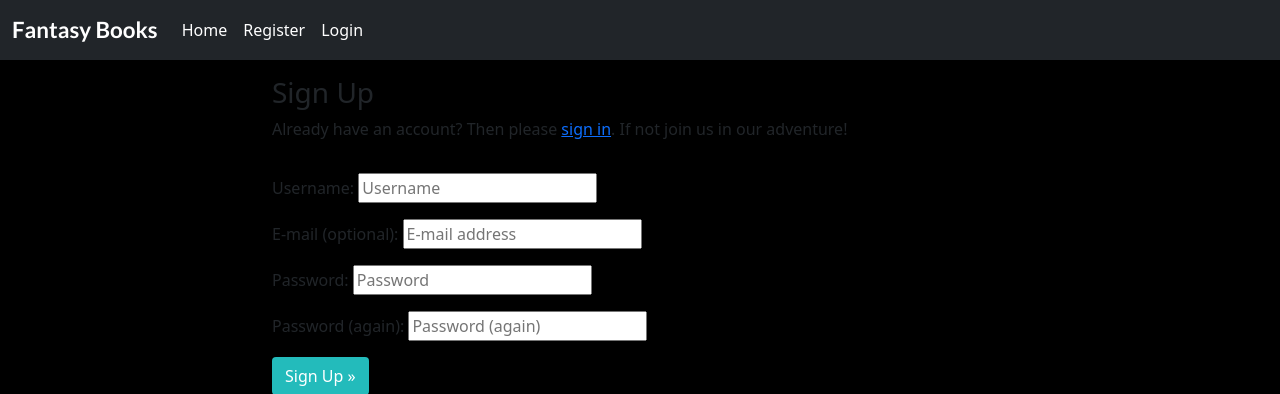
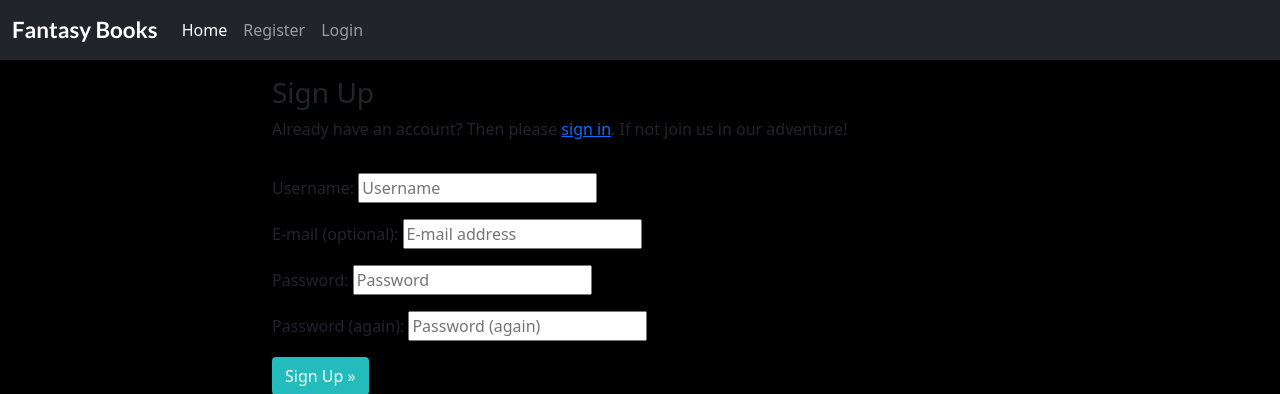
Before and after one commit to MiswaQ/FantasyBlog, a Django app: page /accounts/signup/ in a window 1280 px wide. Shown: the top 394 px of the page. Run offline with Django 4.2, Linux system fonts and the light colour scheme.

Commit message:
Change navbar color to home active (white) and rest dark gray

```diff
--- a/templates/base.html
+++ b/templates/base.html
@@ -24,7 +24,7 @@
 
     <!-- Navigation -->
 
-    <nav class="navbar navbar-expand-lg navbar-light bg-dark">
+    <nav class="navbar navbar-expand-lg navbar-dark bg-dark">
         <div class="container-fluid">
             <a class="navbar-brand" href="{% url 'home' %}"><span class="brand">Fantasy Books</span></a>
             <button class="navbar-toggler" type="button" data-bs-toggle="collapse" data-bs-target="#navbarText"
@@ -34,18 +34,18 @@
             <div class="collapse navbar-collapse" id="navbarText">
                 <ul class="navbar-nav me-auto mb-2 mb-lg-0">
                     <li class="nav-item">
-                        <a class="nav-link active text-white" aria-current="page" href="{% url 'home' %}">Home</a>
+                        <a class="nav-link active" aria-current="page" href="{% url 'home' %}">Home</a>
                     </li>
                     {% if user.is_authenticated %}
                     <li class="nav-item">
-                        <a class="nav-link text-white" href="{% url 'account_logout' %}">Logout</a>
+                        <a class="nav-link" href="{% url 'account_logout' %}">Logout</a>
                     </li>
                     {% else %}
                     <li class="nav-item">
-                        <a class="nav-link text-white" href="{% url 'account_signup' %}">Register</a>
+                        <a class="nav-link" href="{% url 'account_signup' %}">Register</a>
                     </li>
                     <li class="nav-item">
-                        <a class="nav-link text-white" href="{% url 'account_login' %}">Login</a>
+                        <a class="nav-link" href="{% url 'account_login' %}">Login</a>
                     </li>
                     {% endif %}
                 </ul>
```
